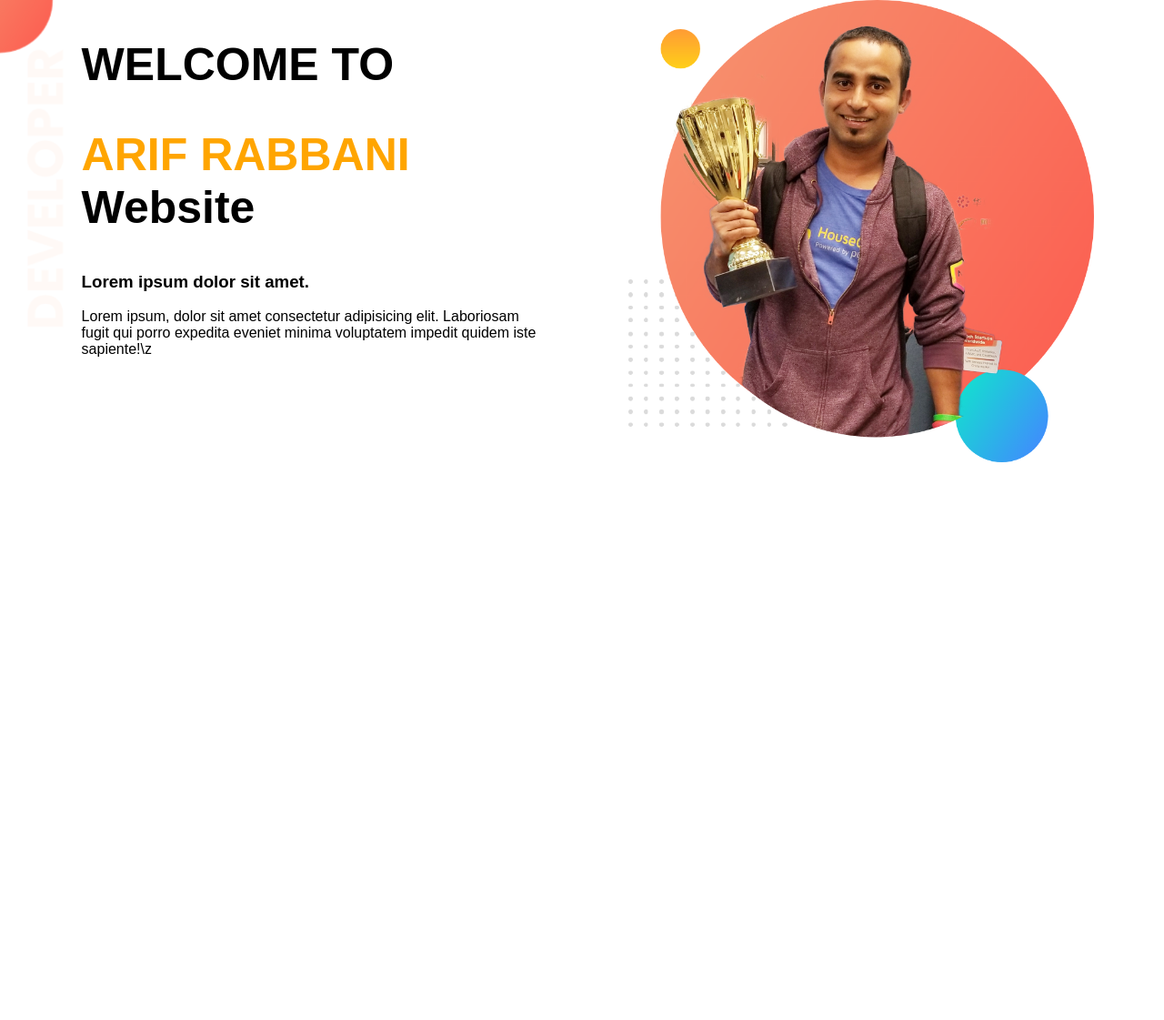
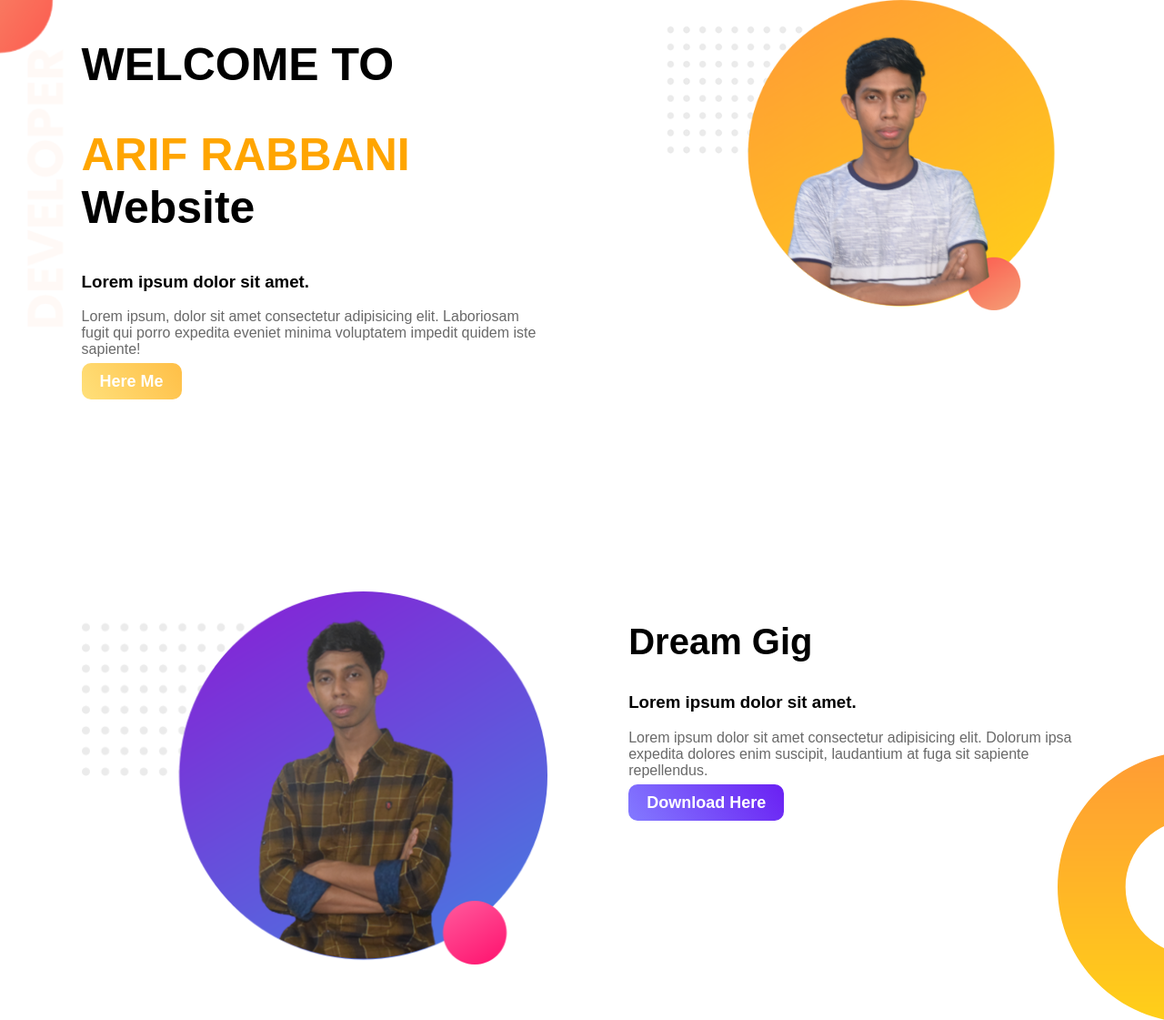
Before and after one commit to SaRabbany/web-portfolio, a plain HTML site: page index.html in a window 1280 px wide. Shown: the whole page at 91% size. Before the commit the page ends 800 px from the top, so only its background shows below. Drawn offline with Linux system fonts and the light colour scheme.

Commit message:
top and dream section done

```diff
--- a/index.html
+++ b/index.html
@@ -17,11 +17,24 @@
              <h1><span class="name-hilight"> ARIF RABBANI</span> Website</h1>
              <h3>Lorem ipsum dolor sit amet.</h3>
              <p>Lorem ipsum, dolor sit amet consectetur adipisicing elit. Laboriosam fugit qui porro expedita eveniet
-                 minima voluptatem impedit quidem iste sapiente!\z</p>
+                 minima voluptatem impedit quidem iste sapiente!</p>
+
+                <a target="_blank" href="#" class="top-button"> Here Me</a>
          </div>
          <div class="halfwidth">
-             <img src="images/jhankar.png" alt="" srcset="">
+             <img src="images/profile-1.png" alt="" srcset="">
          </div>
+   </section>
+   <section class="dream-section">
+       <div class="halfwidth">
+           <img src="images/profile-.png" alt="" srcset="">
+       </div>
+       <div class="halfwidth">
+           <h2>Dream Gig</h2>
+           <h3>Lorem ipsum dolor sit amet.  </h3>
+           <p>Lorem ipsum dolor sit amet consectetur adipisicing elit. Dolorum ipsa expedita dolores enim suscipit, laudantium at fuga sit sapiente repellendus.</p>
+           <a href="" target="_blank" class="dream-button"> Download Here</a>
+       </div>
    </section>
 </body>
 </html>
--- a/style.css
+++ b/style.css
@@ -6,8 +6,16 @@ body{
 h1{
     font-size: 50px;
 }
+h2{
+    font-size: 40px;
+
+}
+p{
+    color: dimgray;
+}
 section{
     height:500px;
+    padding-bottom: 150px;
 }
 .top-section{
     background-image: url(images/top-banner.png);
@@ -26,3 +34,28 @@ section{
 .halfwidth img{
     width:100%;
 }
+
+.top-button{
+    text-decoration: none;
+    color:white;
+    font-weight: 600;
+    font-size: 18px;
+    padding: 10px 20px;
+    background-image: linear-gradient( 55deg, rgb(255, 224, 122), rgb(255, 191, 71));
+    border-radius:10px;
+
+}
+.dream-section{
+    background-image: url(images/dream-bg.png);
+    background-repeat: no-repeat;
+    background-position: right;
+}
+.dream-button{
+   text-decoration: none;
+   color:white;
+   font-weight: 600;
+   font-size: 18px;
+   padding: 10px 20px;
+   background-image: linear-gradient(55deg, rgb(131, 122, 255), rgb(106, 32, 243));
+   border-radius:10px;
+}
```
Also changed, not shown: images/profile-.png (added), images/profile-1.png (added).
